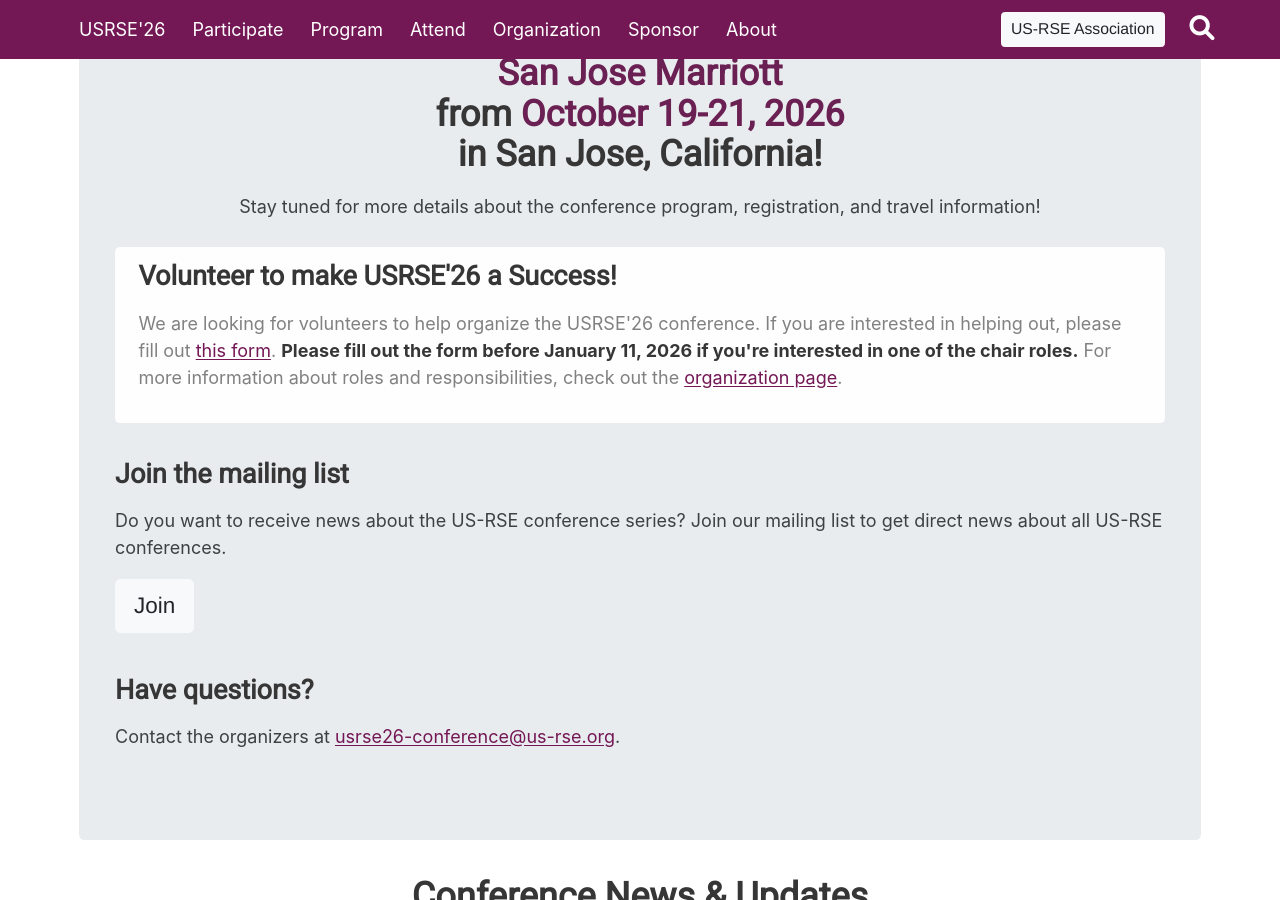
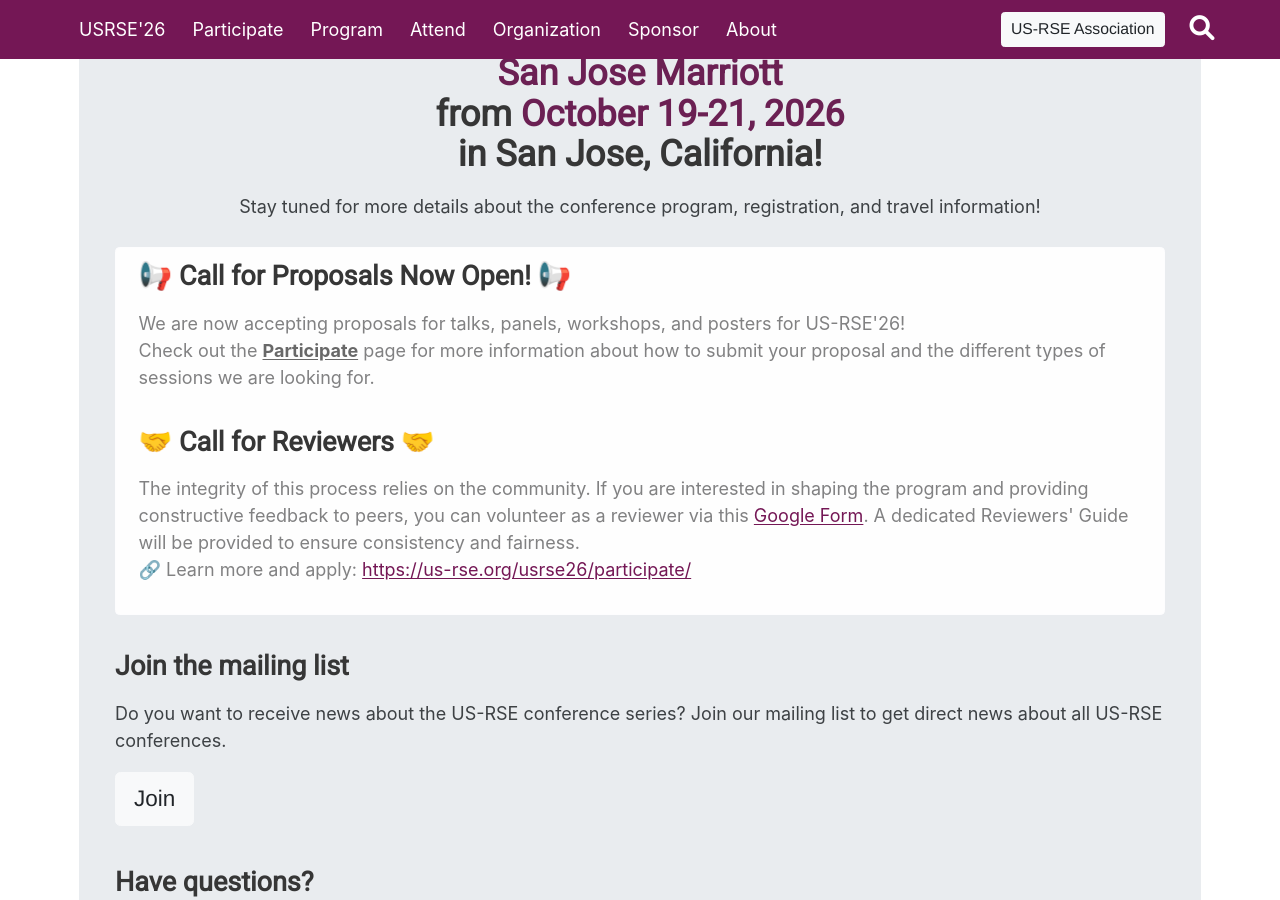
Before and after one commit to USRSE/usrse26, a Jekyll site: the page built from index.html, in a window 1280 px wide and 900 px high, scrolled down 418 px. Built offline with Jekyll 4.4.1, drawn with Linux system fonts in a browser that asks for light colours; the list of posts is cut into pages by our own code; a style sheet for code colours, icons or effects is not loaded.

Commit message:
Updates main page alert section
- Updates the alert section on the front page call for proposals and reviewers

```diff
--- a/index.html
+++ b/index.html
@@ -29,15 +29,27 @@
 
   </center>
   <div class="alert alert-light mt-4" role="alert">
-    <h3>Volunteer to make USRSE'26 a Success!</h3>
+    <h3>📢 Call for Proposals Now Open! 📢</h3>
 
     <p>
-    We are looking for volunteers to help organize the USRSE'26 conference.
-    If you are interested in helping out, please fill out
-    <a href="{{ site.volunteer_url }}" target="_blank" alt="Link to the USRSE'26 Conference Volunteer Form">this form</a>.
-    <strong>Please fill out the form before January 11, 2026 if you're interested in one of the chair roles.</strong>
-    For more information about roles and responsibilities, check out the
-    <a href="{{ site.baseurl }}/organization" alt="Link to the USRSE'26 Conference Organization page">organization page</a>.
+      We are now accepting proposals for talks, panels, workshops, and posters for US-RSE'26!
+      <br>
+      Check out the
+      <a href="{{ site.baseurl }}/participate" class="alert-link">Participate</a>
+      page for more information about how to submit your proposal and the
+      different types of sessions we are looking for.
+    </p>
+
+    <h3>🤝 Call for Reviewers 🤝</h3>
+
+    <p>
+      The integrity of this process relies on the community.
+      If you are interested in shaping the program and providing constructive
+      feedback to peers, you can volunteer as a reviewer via this
+      <a href="https://forms.gle/hDGsK52sJFqUA2MA7" target="_blank">Google Form</a>.
+      A dedicated Reviewers' Guide will be provided to ensure consistency and fairness.
+      <br>
+      🔗 Learn more and apply: <a href="https://us-rse.org/usrse26/participate/">https://us-rse.org/usrse26/participate/</a>
     </p>
   </div>
 
```
